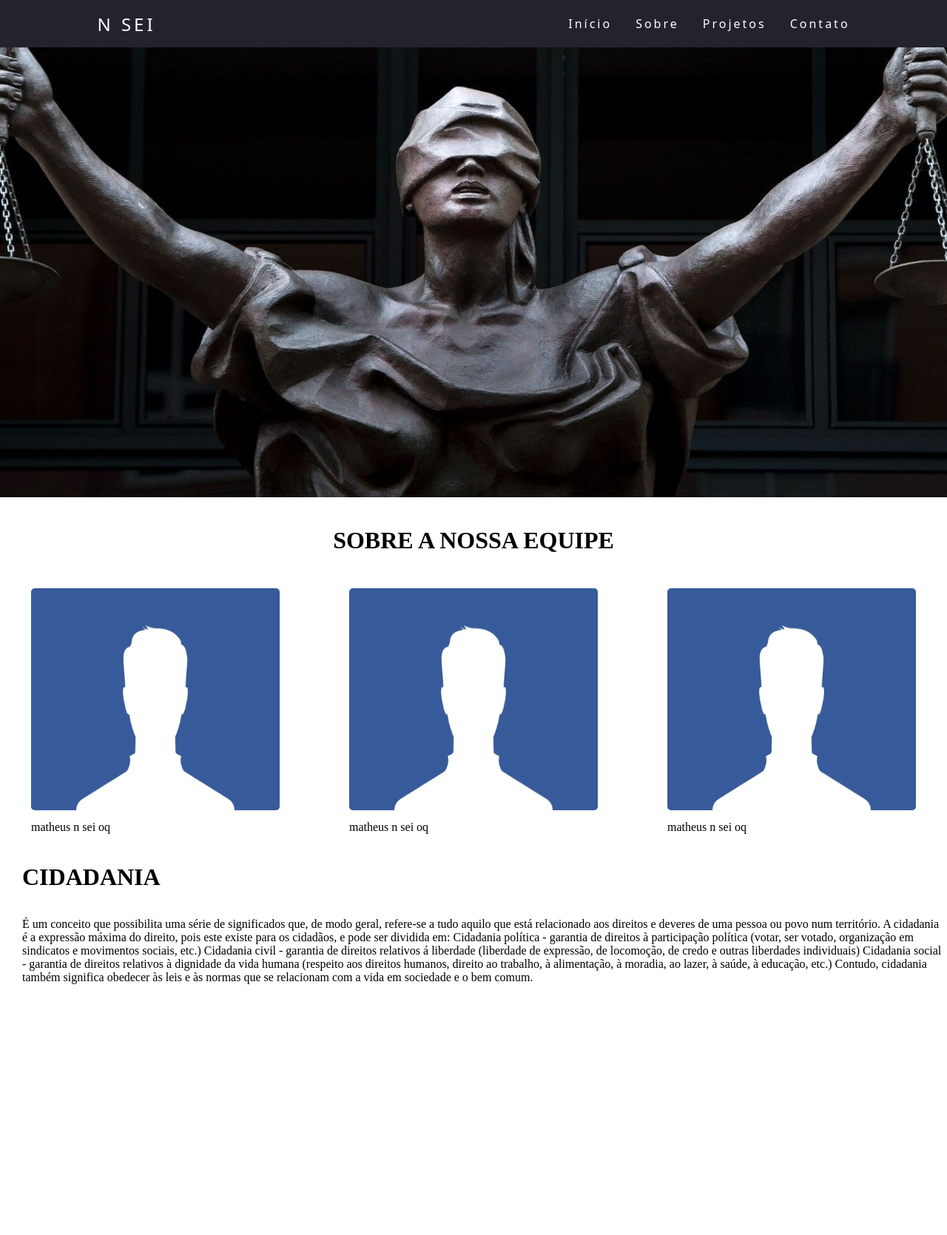
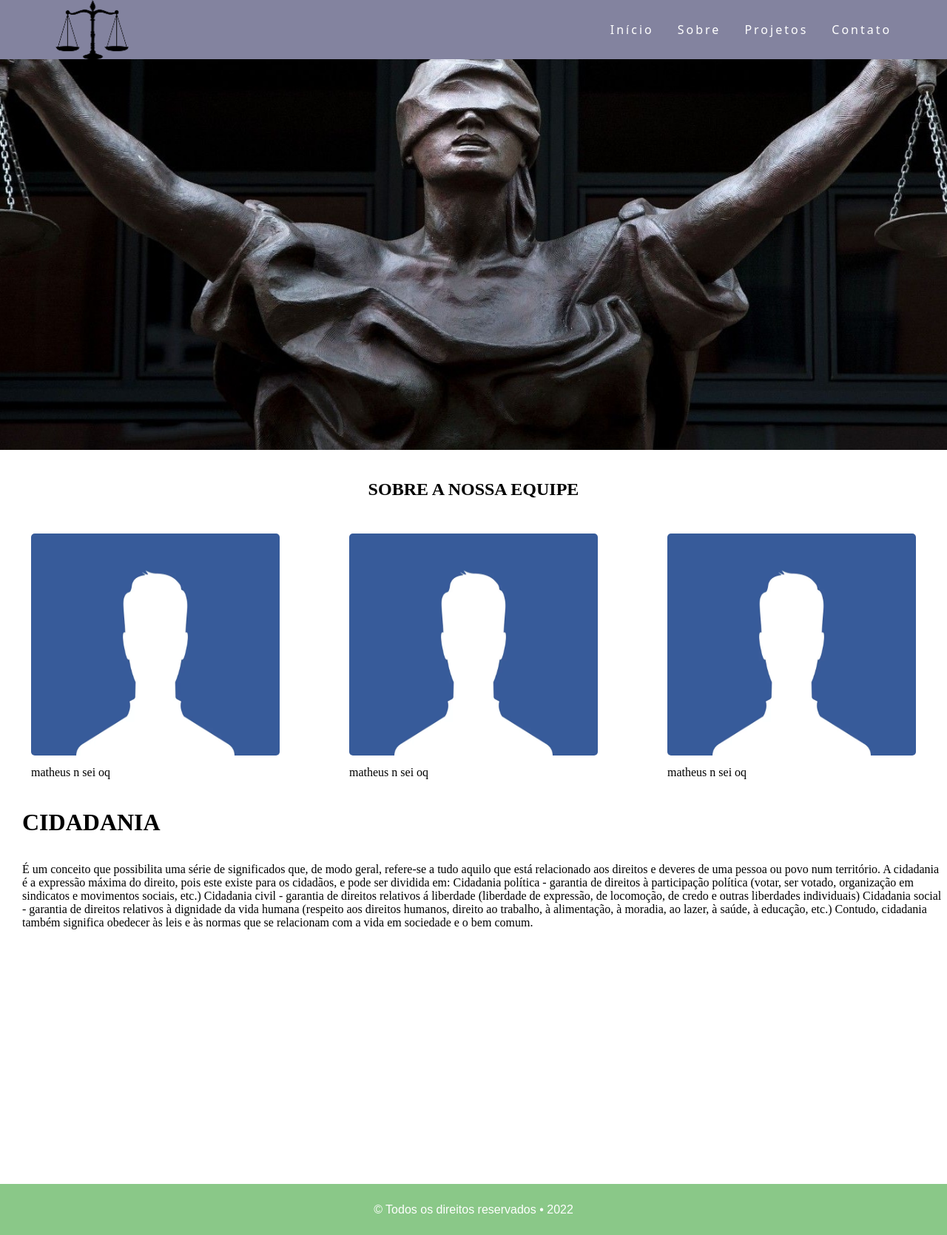
Before and after one commit to matheus-maximos/projeto-final, a plain HTML site: page index.html in a window 1280 px wide. Shown: the whole page at 74% size. Drawn offline with Linux system fonts and the light colour scheme.

Commit message:
segunda parte finalizada

```diff
--- a/css/style.css
+++ b/css/style.css
@@ -14,9 +14,8 @@
   }
 
   .logo {
-    font-size: 24px;
-    text-transform: uppercase;
-    letter-spacing: 4px;
+   max-height: 80px;
+   margin-right: 20pc;
   }
 
   nav {
@@ -24,8 +23,11 @@
     justify-content: space-around;
     align-items: center;
     font-family: system-ui, -apple-system, Helvetica, Arial, sans-serif;
-    background: #23232e;
-    height: 8vh;
+    background: #83839f;
+    height: 10vh;
+    position: fixed;
+    width: 100%;
+    z-index: 2;
   }
 
   main {
@@ -53,16 +55,21 @@
     align-items: baseline;
 }
 .item-news-cards{
+    transition: .5s;
     padding: 10px;
     width: 80%;
     border-radius: 5px;
     text-align: justify;
 }
+.item-news-cards:hover{
+   transform: scale(1.08);
+   border-bottom: 1px;
+}
 .img-news{
     width: 100%;
     height: 300px;
     border-radius: 5px;
-    margin-bottom: 10px
+    margin-bottom: 10px;
 }
 .titulo{
   margin-left: 30px;
@@ -71,3 +78,10 @@
 .info{
   margin-left: 30px;
 }
+footer{
+    background-color: #0a8c0679;
+    color: #fff;
+    text-align: center;
+    padding: 2%;
+    font-family: Arial, Helvetica, sans-serif;
+}
--- a/index.html
+++ b/index.html
@@ -9,24 +9,25 @@
 </head>
 <header>
     <nav>
-      <a class="logo" href="">N SEI</a>
+      <img src="img/pngwing.com.png" alt="" class="logo">
       <div class="mobile-menu">
         <div class="line1"></div>
         <div class="line2"></div>
         <div class="line3"></div>
       </div>
       <ul class="nav-list">
-        <li><a href="#">Início</a></li>
-        <li><a href="#">Sobre</a></li>
+        <li><a href="#home">Início</a></li>
+        <li><a href="#sobre">Sobre</a></li>
         <li><a href="#">Projetos</a></li>
         <li><a href="#">Contato</a></li>
       </ul>
     </nav>
   </header>
   <main>
-    <section>
+    <section id="home">
         <img src="img/1506550 (1).jpg" alt="" class="img">
     </section>
+    <section id="sobre">
         <center><br><br>
             <p><h1>SOBRE A NOSSA EQUIPE</h1></p><br><br>
         </center>
@@ -44,6 +45,7 @@
                <p>matheus n sei oq</p>
             </div>
             </section>
+          </section>
             <div>
               <h1 class="titulo">CIDADANIA</h1><br><br>
               <P class="info">É um conceito que possibilita uma série de significados que, de modo geral, refere-se a tudo aquilo que está relacionado
@@ -62,5 +64,6 @@
 
 
   </main>
+  <footer> © Todos os direitos reservados • 2022 </footer>
 </body>
 </html>
```
Also changed, not shown: img/bala.png (added), img/logo-removebg-preview.png (added), img/logo.jfif (added), img/pngwing.com.png (added), img/testelogo.png (added).
